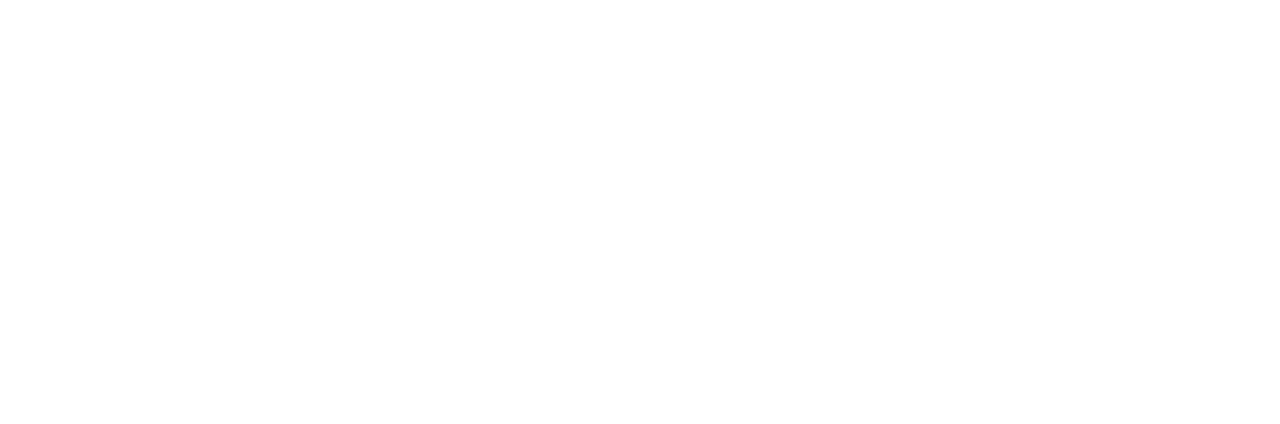
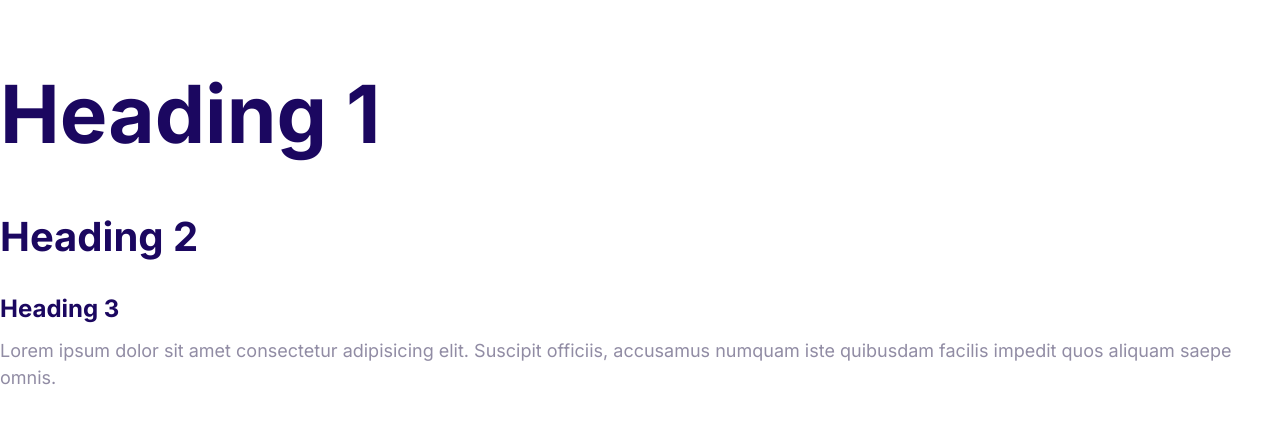
Before and after one commit to Omar-majdi/MOSHIFY, a plain HTML site: page index.html in a window 1280 px wide. Drawn offline with Linux system fonts and the light colour scheme.

Commit message:
Define the styles for the fonts.

```diff
--- a/css/styles.css
+++ b/css/styles.css
@@ -5,3 +5,55 @@
   --color-headings: #1b0760;
   --color-body: #918ca4;
 }
+
+html {
+  font-size: 62.5%;
+}
+
+body {
+  font-family: Inter, Arial, Helvetica, sans-serif;
+  font-size: 2.4rem;
+  line-height: 1.5;
+  color: var(--color-body);
+}
+
+h1,
+h2,
+h3 {
+  color: var(--color-headings);
+  margin-bottom: 1rem;
+}
+
+h1 {
+  font-size: 7rem;
+}
+
+h2 {
+  font-size: 4rem;
+}
+
+h3 {
+  font-size: 3rem;
+}
+
+p {
+  margin-top: 0;
+}
+
+@media screen and (min-width: 1.24px) {
+  body {
+    font-size: 1.8rem;
+  }
+
+  h1 {
+    font-size: 8rem;
+  }
+
+  h2 {
+    font-size: 4rem;
+  }
+
+  h3 {
+    font-size: 2.4rem;
+  }
+}
--- a/index.html
+++ b/index.html
@@ -4,9 +4,24 @@
     <meta charset="UTF-8" />
     <meta http-equiv="X-UA-Compatible" content="IE=edge" />
     <meta name="viewport" content="width=device-width, initial-scale=1.0" />
+    <link rel="preconnect" href="https://fonts.googleapis.com" />
+    <link rel="preconnect" href="https://fonts.gstatic.com" crossorigin />
+    <link
+      href="https://fonts.googleapis.com/css2?family=Inter:wght@400;700&display=swap"
+      rel="stylesheet"
+    />
     <link rel="stylesheet" href="css/normalize.css" />
     <link rel="stylesheet" href="css/styles.css" />
     <title>Document</title>
   </head>
-  <body></body>
+  <body>
+    <h1>Heading 1</h1>
+    <h2>Heading 2</h2>
+    <h3>Heading 3</h3>
+    <p>
+      Lorem ipsum dolor sit amet consectetur adipisicing elit. Suscipit
+      officiis, accusamus numquam iste quibusdam facilis impedit quos aliquam
+      saepe omnis.
+    </p>
+  </body>
 </html>
```
